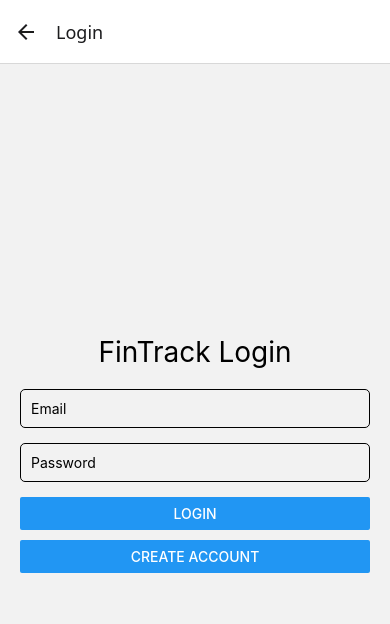
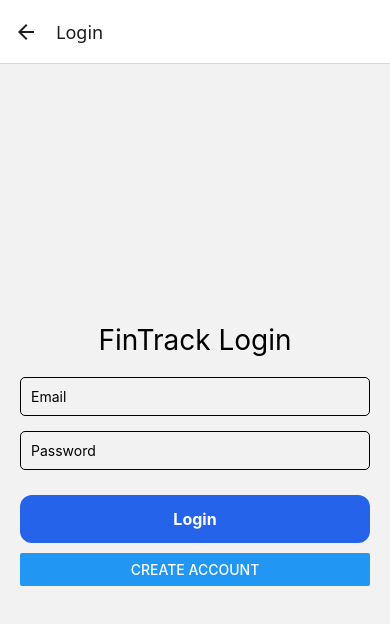
Before and after one commit to ahmedasfak2001/fintrack, a React Native app in the folder frontend/: screen /Dashboard in a window 390 px wide. Shown: the top 624 px of the page. Built offline with nearby package versions, Linux system fonts and the light colour scheme; no server answers.

Commit message:
Add dashboard loading state

```diff
--- a/frontend/src/screens/DashboardScreen.tsx
+++ b/frontend/src/screens/DashboardScreen.tsx
@@ -1,5 +1,15 @@
 import React, { useCallback, useEffect, useState } from "react";
-import { View, Text, StyleSheet, Button, RefreshControl, ScrollView, Alert, TouchableOpacity } from "react-native";
+import {
+    View,
+    Text,
+    StyleSheet,
+    Button,
+    RefreshControl,
+    ScrollView,
+    Alert,
+    TouchableOpacity,
+    ActivityIndicator,
+} from "react-native";
 import AsyncStorage from "@react-native-async-storage/async-storage";
 import { SummaryResponse } from "../types/SummaryResponse";
 import api from "../api/api";
@@ -19,6 +29,8 @@ const DashboardScreen = ({ navigation }: any) => {
     const [summary, setSummary] = useState<SummaryResponse | null>(null);
 
     const [refreshing, setRefreshing] = useState(false);
+
+    const [loading, setLoading] = useState(true);
 
     const [comparison,
         setComparison] =
@@ -107,7 +119,7 @@ const DashboardScreen = ({ navigation }: any) => {
     const fetchSummary = async () => {
 
         try {
-
+            setLoading(true);
             const token =
                 await AsyncStorage.getItem("token");
 
@@ -200,8 +212,37 @@ const DashboardScreen = ({ navigation }: any) => {
         } catch (error) {
 
             console.error(error);
+        } finally {
+
+            setLoading(false);
         }
     };
+    if (loading) {
+
+        return (
+
+            <View
+                style={
+                    styles.loadingContainer
+                }
+            >
+
+                <ActivityIndicator
+                    size="large"
+                    color={COLORS.primary}
+                />
+
+                <Text
+                    style={
+                        styles.loadingText
+                    }
+                >
+                    Loading Dashboard...
+                </Text>
+
+            </View>
+        );
+    }
 
     return (
         <ScrollView
@@ -600,6 +641,20 @@ const styles = StyleSheet.create({
         marginTop: 8,
         lineHeight: 24,
     },
+    loadingContainer: {
+        flex: 1,
+        justifyContent: "center",
+        alignItems: "center",
+        backgroundColor:
+            COLORS.background,
+    },
+
+    loadingText: {
+        marginTop: 15,
+        fontSize: 18,
+        fontWeight: "600",
+        color: "#64748B",
+    },
 });
 
 export default DashboardScreen;
--- a/frontend/src/screens/LoginScreen.tsx
+++ b/frontend/src/screens/LoginScreen.tsx
@@ -6,6 +6,7 @@ import {
   Button,
   Alert,
   StyleSheet,
+  TouchableOpacity,
 } from "react-native";
 
 import api from "../api/api";
@@ -13,10 +14,12 @@ import AsyncStorage from "@react-native-async-storage/async-storage";
 
 import { LoginRequest } from "../types/LoginRequest";
 import { AuthResponse } from "../types/AuthResponse";
+import { COLORS } from "../constants/colors";
 
 const LoginScreen = ({ navigation }: any) => {
   const [email, setEmail] = useState("");
   const [password, setPassword] = useState("");
+  const [loading, setLoading] = useState(false);
 
   // const handleLogin = () => {
   //   Alert.alert("Login", "Button Clicked");
@@ -24,6 +27,7 @@ const LoginScreen = ({ navigation }: any) => {
 
   const handleLogin = async () => {
     try {
+      setLoading(true);
       const request: LoginRequest = {
         email,
         password,
@@ -66,6 +70,9 @@ const LoginScreen = ({ navigation }: any) => {
       );
 
       console.error(error);
+    } finally {
+
+      setLoading(false);
     }
   };
 
@@ -88,10 +95,28 @@ const LoginScreen = ({ navigation }: any) => {
         style={styles.input}
       />
 
-      <Button
+      {/* <Button
         title="Login"
         onPress={handleLogin}
-      />
+      /> */}
+
+      <TouchableOpacity
+        style={[
+          styles.loginButton,
+          loading &&
+          styles.loginButtonDisabled,
+        ]}
+        onPress={handleLogin}
+        disabled={loading}
+      >
+        <Text style={styles.loginText}>
+          {
+            loading
+              ? "Signing In..."
+              : "Login"
+          }
+        </Text>
+      </TouchableOpacity>
 
       <View style={{ marginTop: 10 }}>
         <Button
@@ -122,6 +147,23 @@ const styles = StyleSheet.create({
     marginBottom: 15,
     borderRadius: 5,
   },
+  loginButton: {
+    backgroundColor: COLORS.primary,
+    paddingVertical: 14,
+    borderRadius: 12,
+    alignItems: "center",
+    marginTop: 10,
+  },
+
+  loginButtonDisabled: {
+    opacity: 0.7,
+  },
+
+  loginText: {
+    color: "#FFFFFF",
+    fontSize: 16,
+    fontWeight: "bold",
+  },
 });
 
 export default LoginScreen;
```
